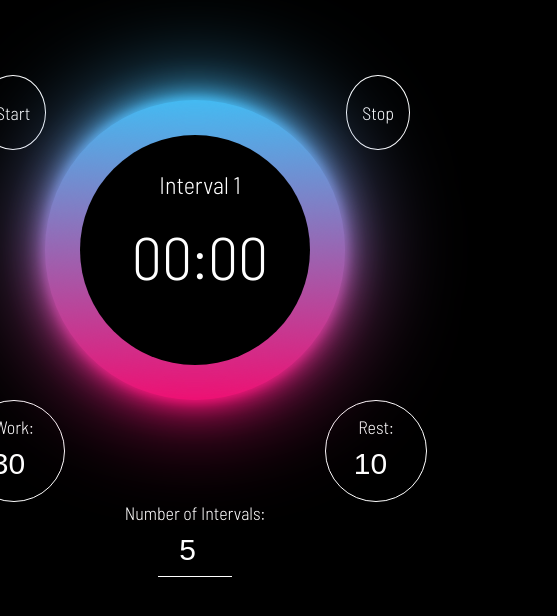
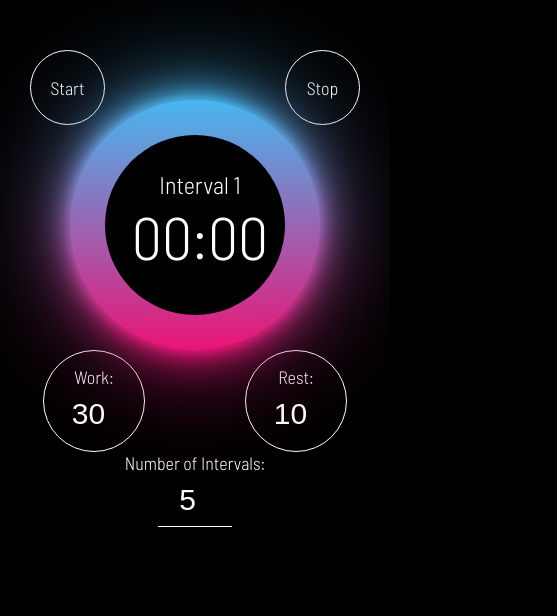
Before and after one commit to EmilyJarecki/intervaltimer, a plain HTML site: page index.html in a window 390 px wide. Shown: the whole page, 557 px wide, since content can reach past the window. Drawn offline with Linux system fonts and the light colour scheme.

Commit message:
mobile responsiveness

```diff
--- a/style.css
+++ b/style.css
@@ -1,11 +1,17 @@
+html,
+body {
+  width: auto !important;
+  overflow-x: hidden !important;
+}
+
 body {
   margin: 0;
   padding: 0;
   background-color: rgb(0, 0, 0);
   color: white;
-  font-family: 'Barlow Semi Condensed', sans-serif;
+  font-family: "Barlow Semi Condensed", sans-serif;
 }
-.circle-container{
+.circle-container {
   display: flex;
   justify-content: center;
 }
@@ -16,10 +22,10 @@ body {
   border-radius: 50%;
   background: linear-gradient(#33ccff, #ff0066);
   animation: animate 1s linear infinite;
-
   top: 100px;
 }
-#timer, #intervalnum{
+#timer,
+#intervalnum {
   color: white;
   position: absolute;
   bottom: 300px;
@@ -31,10 +37,10 @@ body {
   display: flex;
   justify-content: center;
 }
-#timer{
+#timer {
   top: 220px;
 }
-#intervalnum{
+#intervalnum {
   top: 170px;
   font-size: 24px;
 }
@@ -78,14 +84,16 @@ body {
 .circle span:nth-child(4) {
   filter: blur(55px);
 }
-.initiates{
+
+.initiates {
   display: flex;
   justify-content: center;
-  position:absolute;
+  position: absolute;
   width: 100%;
   top: 75px;
 }
-#start, #stop{
+#start,
+#stop {
   color: white;
   background-color: black;
   text-decoration: none;
@@ -97,29 +105,32 @@ body {
   padding: 15px;
   border: 1px solid white;
   margin: 0 150px 0 150px;
-  font-family: 'Barlow Semi Condensed', sans-serif;;
+  font-family: "Barlow Semi Condensed", sans-serif;
+  min-width: 75px;
+  min-height: 75px;
 }
 
-.inputs{
+.inputs {
   display: flex;
 }
-input{
-    justify-content: flex-end;
+input {
+  justify-content: flex-end;
   display: flex;
   background-color: transparent;
   border: none;
 }
-.allinputs{
-  display:flex;
+.allinputs {
+  display: flex;
   justify-content: center;
   margin-top: 100px;
 }
-.interval-container{
+.interval-container {
   display: flex;
   justify-content: center;
   flex-direction: column;
 }
-.work, .rest {
+.work,
+.rest {
   margin: 0px 130px 0px 130px;
   width: 100px;
   height: 100px;
@@ -129,14 +140,16 @@ input{
   flex-direction: column;
   font-size: 18px;
 }
-label{
+label {
   display: flex;
   justify-content: center;
 }
-#rest, #work{
+#rest,
+#work {
   margin-top: 15px;
 }
-#work-time, #rest-time{
+#work-time,
+#rest-time {
   margin: 0;
   width: 100%;
   height: 50px;
@@ -145,11 +158,11 @@ label{
   font-size: 30px;
   text-align: center;
 }
-input::placeholder{
+input::placeholder {
   border: none;
   text-align: center;
 }
-.interval-container{
+.interval-container {
   display: flex;
   justify-content: center;
 }
@@ -164,12 +177,35 @@ input::placeholder{
   font-size: 30px;
   text-align: center;
 }
-.num-of-int{
-  font-size: 18px;;
+.num-of-int {
+  font-size: 18px;
 }
-.intervalnum-cont{
+.intervalnum-cont {
   display: flex;
   justify-content: center;
   font-size: 30px;
   text-align: center;
 }
+
+@media only screen and (max-width: 500px) {
+  .circle {
+    width: 250px;
+    height: 250px;
+  }
+  .work,
+  .rest {
+    margin: 0px 50px 0px 50px;
+  }
+  #start,
+  #stop {
+    margin: 0 90px 0 90px;
+    width: 75px;
+    height: 75px;
+  }
+  #timer {
+    top: 200px;
+  }
+  .initiates {
+    top: 50px;
+  }
+}
```
